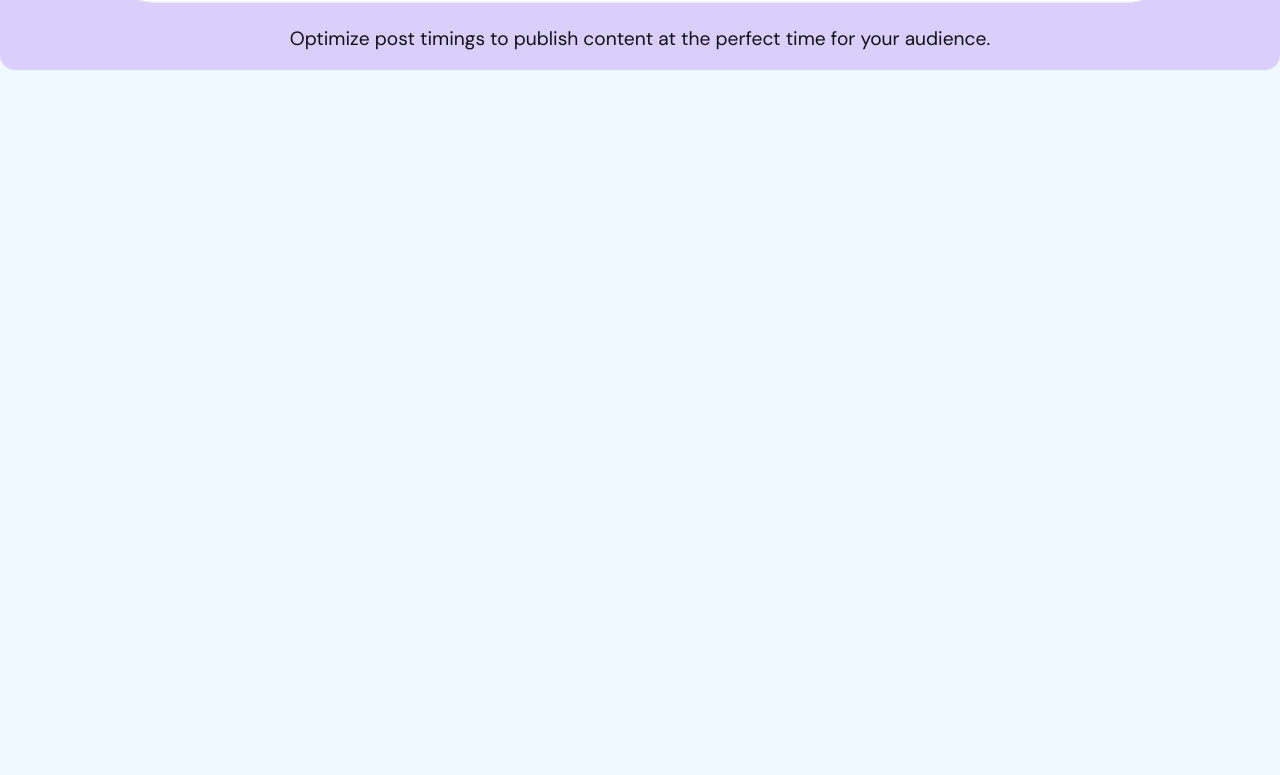
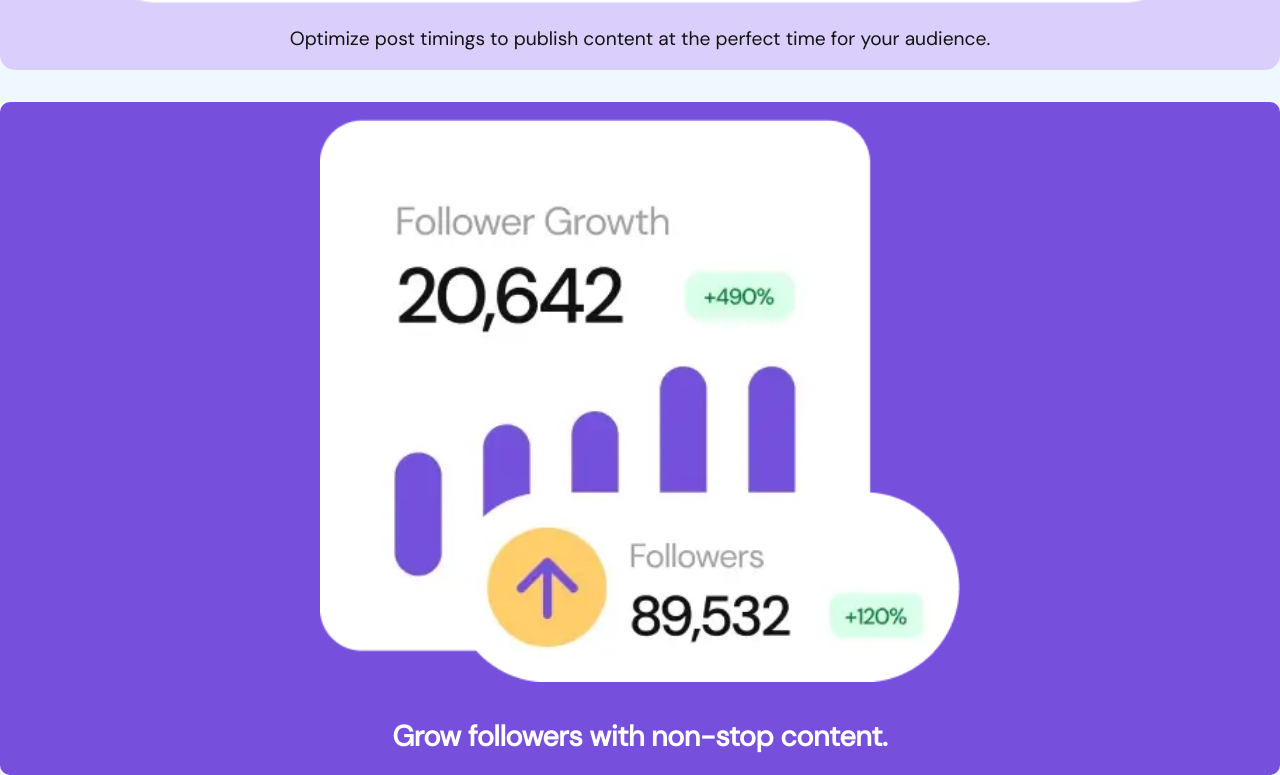
Before and after one commit to sehajwadhwa/Bento-grid, a React (Create React App) app: page / in a window 1280 px wide. Shown: the part 1994-2769 px from the top of the page. Before the commit the page ends 2064 px from the top, so only its background shows below. Built offline with nearby package versions, Linux system fonts and the light colour scheme.

Commit message:
Grow Follower content

```diff
--- a/src/App.js
+++ b/src/App.js
@@ -1,9 +1,10 @@
-import logo from './logo.svg';
-import './App.css';
-import Banner from './components/Banner/Banner';
-import ManageAccounts from './components/ManageAccounts/ManageAccounts';
-import MaintainSchedule from './components/MaintainSchedule/MaintainSchedule';
-import SchduleSocialMedia from './components/ScheduleSocialMedia/SchduleSocialMedia';
+import logo from "./logo.svg";
+import "./App.css";
+import Banner from "./components/Banner/Banner";
+import ManageAccounts from "./components/ManageAccounts/ManageAccounts";
+import MaintainSchedule from "./components/MaintainSchedule/MaintainSchedule";
+import SchduleSocialMedia from "./components/ScheduleSocialMedia/SchduleSocialMedia";
+import GrowFollowers from "./components/GrowFollowers/GrowFollowers";
 function App() {
   return (
     <div className="App">
@@ -11,6 +12,7 @@ function App() {
       <ManageAccounts />
       <MaintainSchedule />
       <SchduleSocialMedia />
+      <GrowFollowers />
     </div>
   );
 }
--- a/src/components/Banner/Banner.scss
+++ b/src/components/Banner/Banner.scss
@@ -6,15 +6,12 @@
   background-color: $purple500;
   color: $white;
   font-family: "DM Sans";
-  border-radius: 5px;
+  border-radius: 15px;
   margin-bottom: 1rem;
-
 
   @media screen and (min-width: 1000px) {
     width: 50%;
   }
-
-
 
   &__heading {
     font-size: 2.8rem;
--- a/src/components/GrowFollowers/GrowFollowers.jsx
+++ b/src/components/GrowFollowers/GrowFollowers.jsx
@@ -0,0 +1,18 @@
+import React from "react";
+import image from "../../assets/images/illustration-grow-followers.webp";
+import "./GrowFollowers.scss";
+
+const GrowFollowers = () => {
+  return (
+    <div className="growFollowers">
+      <img className="growFollowers__img" src={image} alt="grow followers" />
+      <div className="growFollowers__title">
+        <h1 className="growFollowers__title--heading">
+          Grow followers with non-stop content.
+        </h1>
+      </div>
+    </div>
+  );
+};
+
+export default GrowFollowers;
--- a/src/components/GrowFollowers/GrowFollowers.scss
+++ b/src/components/GrowFollowers/GrowFollowers.scss
@@ -0,0 +1,25 @@
+@use "../../styles/partials/fonts" as *;
+@use "../../styles/partials/variables" as *;
+@use "../../styles/partials/mixins" as *;
+
+.growFollowers {
+  background-color: $purple500;
+  border-radius: 10px;
+  margin-top: 2rem;
+  display: flex;
+  flex-direction: column;
+  align-items: center;
+
+  &__img {
+    width: 50%;
+    margin: 1rem;
+  }
+  &__title {
+    margin: 0rem 4rem;
+    &--heading {
+      font-size: 1.8rem;
+      color: $white;
+      font-family: 'DM Sans';
+    }
+  }
+}
```
